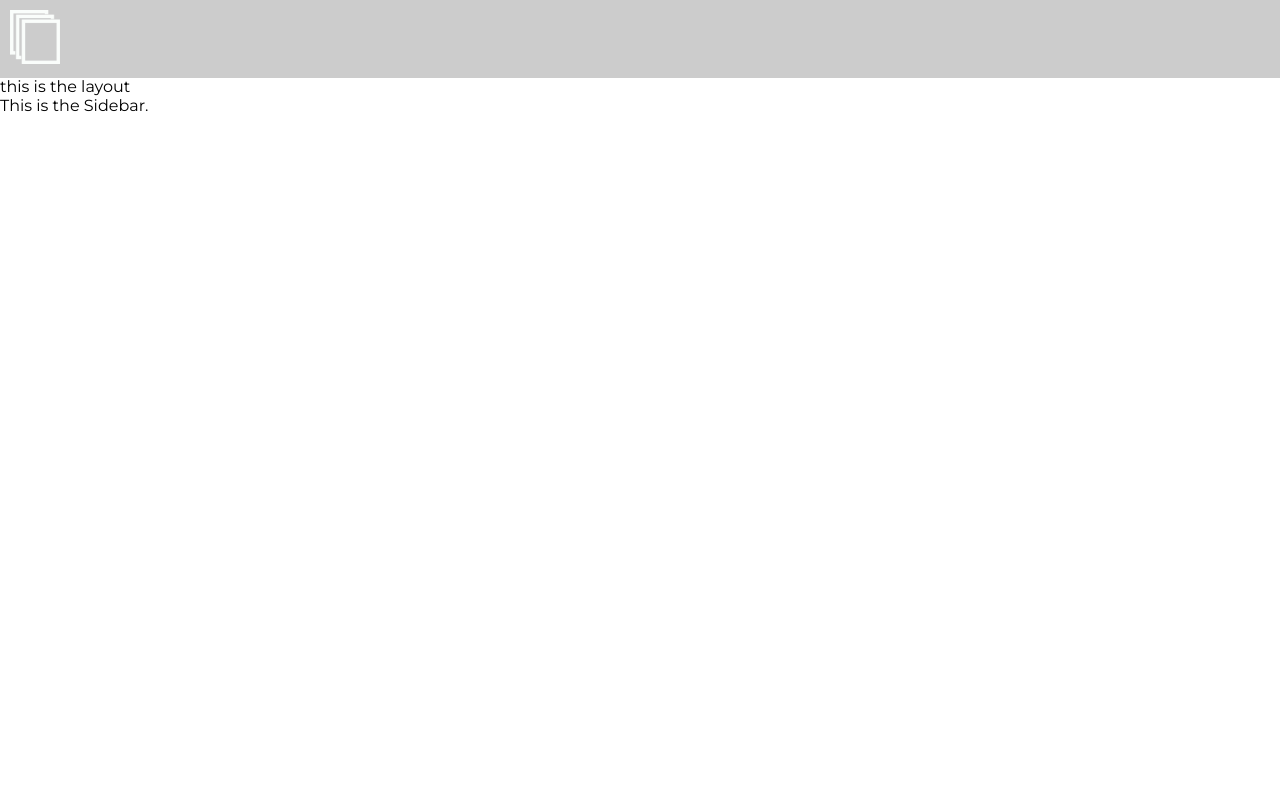
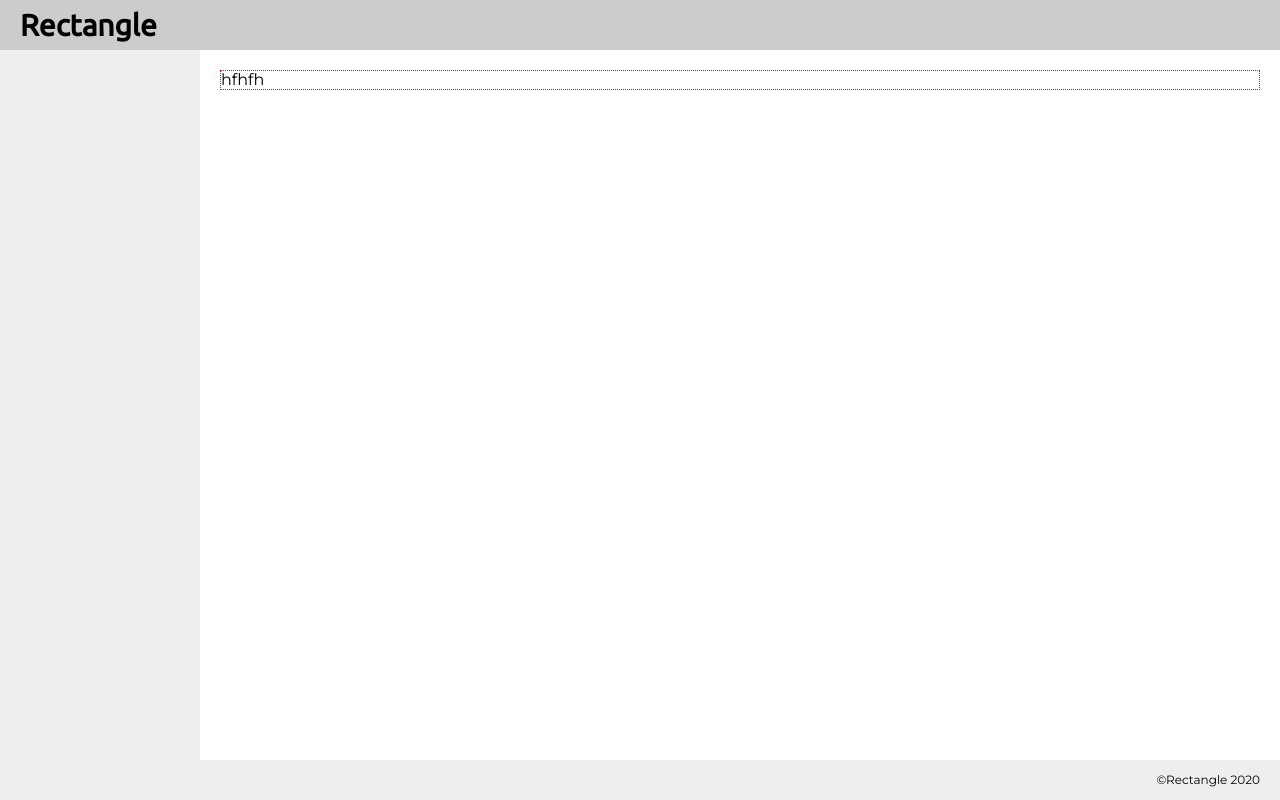
Before and after one commit to slimudoh/rectangle, a React (Create React App) app: page / in a window 1280 px wide. Built offline with nearby package versions, Linux system fonts and the light colour scheme.

Commit message:
add container

```diff
--- /dev/null
+++ b/src/assets/styles/container.scss
@@ -0,0 +1,18 @@
+$containerColor: #fff;
+$debugger: 1px dotted red;
+
+.container {
+    position: fixed;
+    top: 0;
+    left: 0;
+    height: 100%;
+    background-color: $containerColor;
+    padding-left: 220px;
+    padding-right: 20px;
+    padding-top: 70px;
+
+    >.container__content {
+        border: $debugger;
+        overflow: hidden;
+    }
+}
--- /dev/null
+++ b/src/assets/styles/footer.scss
@@ -0,0 +1,17 @@
+$footerColor: #eee;
+
+.footer {
+    position: fixed;
+    bottom: 0;
+    left: 0;
+    height: 40px;
+    width: 100%;
+    background: $footerColor;
+    display: flex;
+    align-items: center;
+    justify-content: flex-end;
+    align-content: center;
+    padding: 0 20px;
+    font-size: 12px;
+    color: #000;
+}
--- a/src/assets/styles/header.scss
+++ b/src/assets/styles/header.scss
@@ -1,14 +1,30 @@
 $headerColor: #ccc;
+$logoColor: #000;
 $debugger: 1px dotted red;
 
 .header {
+  position: fixed;
+  top: 0;
+  left: 0;
+  min-width: 1200px;
   background-color: $headerColor;
-  padding: 10px;
+  padding: 0 20px;
+  z-index: 9;
 
   >.header__container {
+    display: flex;
+    align-items: center;
+    justify-content: flex-start;
+    align-content: center;
+    height: 50px;
+
     >.header__container--logo {
-      width: 50px;
+      width: 200px;
       overflow: hidden;
+      font-family: 'Ubuntu', sans-serif;
+      font-weight: 900;
+      font-size: 30px;
+      color: $logoColor;
     }
   }
 }
--- a/src/assets/styles/reset.scss
+++ b/src/assets/styles/reset.scss
@@ -9,6 +9,7 @@
  */
 
 @import url("https://fonts.googleapis.com/css?family=Montserrat&display=swap");
+@import url('https://fonts.googleapis.com/css?family=Ubuntu&display=swap');
 
 html {
   line-height: 1.15;
--- /dev/null
+++ b/src/assets/styles/sidebar.scss
@@ -0,0 +1,13 @@
+$sidebarColor: #eee;
+$debugger: 1px dotted red;
+
+.sidebar {
+    position: fixed;
+    top: 0;
+    left: 0;
+    height: 100%;
+    width: 200px;
+    background-color: $sidebarColor;
+    padding-left: 20px;
+
+}
--- /dev/null
+++ b/src/components/content/Container.js
@@ -0,0 +1,11 @@
+import React from "react";
+
+function Header() {
+  return (
+    <div className="container">
+      <div className="container__content">hfhfh</div>
+    </div>
+  );
+}
+
+export default Header;
--- /dev/null
+++ b/src/components/content/Footer.js
@@ -0,0 +1,7 @@
+import React from "react";
+
+function Header() {
+  return <div className="footer">&copy;Rectangle 2020</div>;
+}
+
+export default Header;
--- a/src/components/partials/Header.js
+++ b/src/components/content/Header.js
@@ -1,13 +1,10 @@
 import React from "react";
-import Logo from "../../assets/images/logo.png";
 
 function Header() {
   return (
     <div className="header">
       <div className="header__container">
-        <div className="header__container--logo">
-          <img src={Logo} alt="logo" />
-        </div>
+        <div className="header__container--logo">Rectangle</div>
       </div>
     </div>
   );
--- /dev/null
+++ b/src/components/content/Sidebar.js
@@ -0,0 +1,7 @@
+import React from "react";
+
+function Sidebar() {
+  return <div className="sidebar">This is the Sidebar.</div>;
+}
+
+export default Sidebar;
--- a/src/components/layout/Layout.js
+++ b/src/components/layout/Layout.js
@@ -1,13 +1,16 @@
 import React from "react";
-import Header from "./../partials/Header";
-import Sidebar from "./../partials/Sidebar";
+import Header from "./../content/Header";
+import Sidebar from "./../content/Sidebar";
+import Container from "./../content/Container";
+import Footer from "./../content/Footer";
 
 function Layout() {
   return (
     <div>
       <Header />
-      <div>this is the layout</div>
+      <Container />
       <Sidebar />
+      <Footer />
     </div>
   );
 }
--- a/src/components/partials/Sidebar.js
+++ /dev/null
@@ -1,7 +0,0 @@
-import React from "react";
-
-function Sidebar() {
-  return <div>This is the Sidebar.</div>;
-}
-
-export default Sidebar;
--- a/src/container/App.js
+++ b/src/container/App.js
@@ -1,6 +1,9 @@
 import React from "react";
 import "../assets/styles/reset.scss";
 import "../assets/styles/header.scss";
+import "../assets/styles/sidebar.scss";
+import "../assets/styles/container.scss";
+import "../assets/styles/footer.scss";
 import Layout from "../components/layout/Layout";
 
 function App() {
```
Also changed, not shown: src/assets/images/logo.png (deleted).
